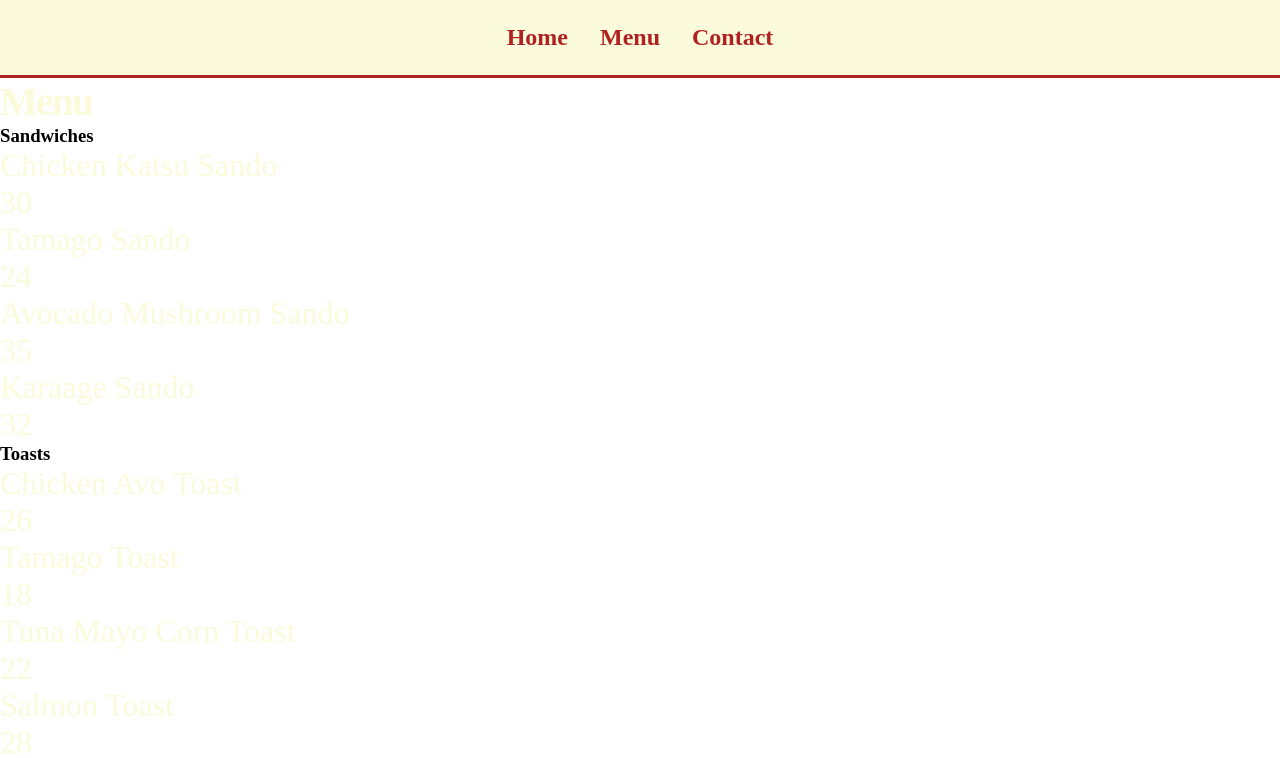
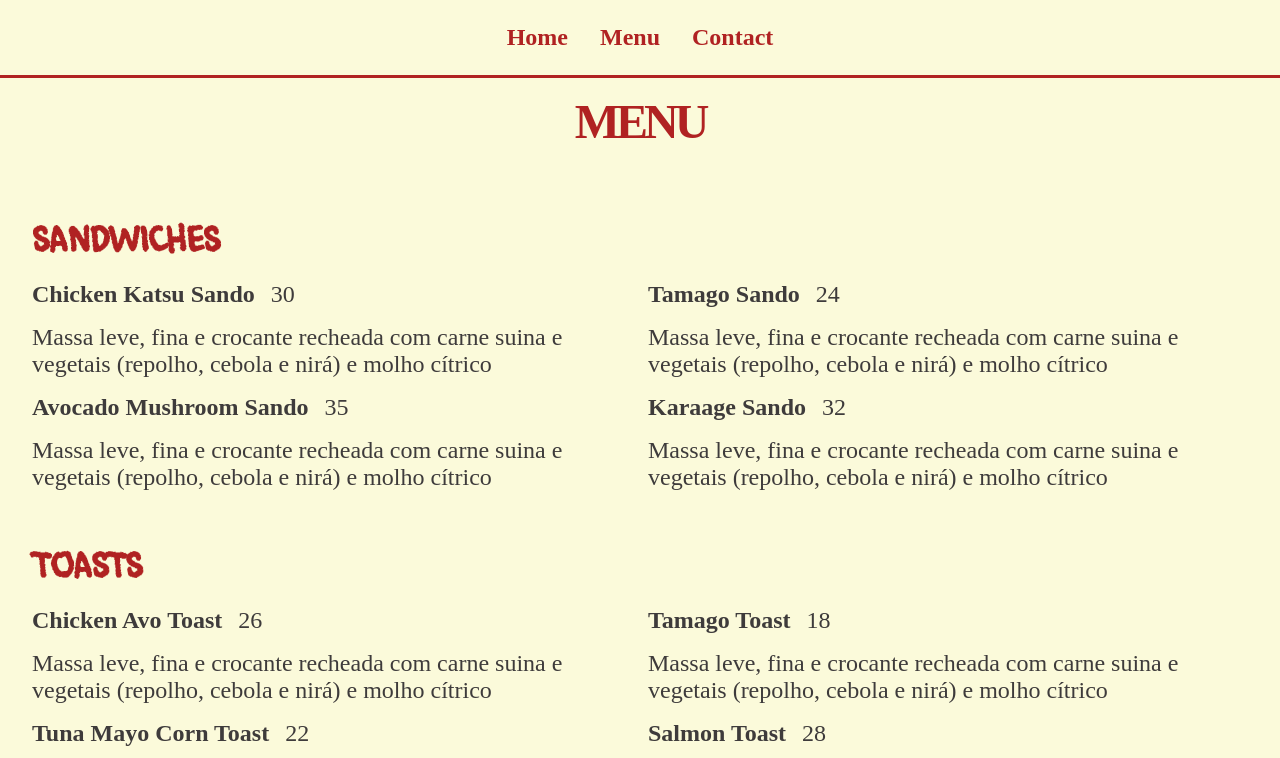
Before and after one commit to Guilheto/sandwichshop-homepage, a website built with webpack: page index.html in a window 1280 px wide. Both pictures are taken after a click on the button "Menu". Shown: the top 758 px of the page. Built offline with nearby package versions, Linux system fonts and the light colour scheme.

Commit message:
Menu page done, needs to add JS

```diff
--- a/src/home.js
+++ b/src/home.js
@@ -7,9 +7,9 @@ export function renderHome() {
     home.classList.add('home')
     home.innerHTML = `
     <div class="title">
-        <h2>It's about food</h2>
-        <h1>SANDOYA</h1>
-        <p>Savor the Flavor, Join the Club!</p>
+        <h2 class="home-h2">It's about food</h2>
+        <h1 class="home-h1">SANDOYA</h1>
+        <p class="home-p">Savor the Flavor, Join the Club!</p>
     </div>
     `;
     content.appendChild(home)
--- a/src/menu.js
+++ b/src/menu.js
@@ -7,7 +7,7 @@ export function renderMenu() {
     menu.classList.add('menu')
     menu.innerHTML = `
         <div class="page-title">
-            <h2>Menu</h2>
+            <h2>MENU</h2>
         </div>
 
         <div id="sandwich" class="section">
@@ -16,52 +16,82 @@ export function renderMenu() {
                 <h3>Sandwiches</h3>
             </div>
 
-            <div class="menu">
-
-                <div class="item">
-                    <p>Chicken Katsu Sando</p>
+            <div class="menu-items">
+                <div class="item" style="grid-area: box-1" id="box-1">
+                    <div class="name-price">
+                        <p class="name">Chicken Katsu Sando</p>
                         <p>30</p>
                     </div>
-                <div class="item">
-                    <p>Tamago Sando</p>
+                    <p class="description">Massa leve, fina e crocante recheada com carne suina e vegetais (repolho, cebola e nirá) e molho cítrico</p>
+                </div>
+
+                <div class="item" style="grid-area: box-2" id="box-2">
+                    <div class="name-price">
+                        <p class="name">Tamago Sando</p>
                         <p>24</p>
                     </div>
-                <div class="item">
-                    <p>Avocado Mushroom Sando</p>
+                        <p class="description">Massa leve, fina e crocante recheada com carne suina e vegetais (repolho, cebola e nirá) e molho cítrico</p>
+                    </div>
+                <div class="item" style="grid-area: box-3" id="box-3">
+                    <div class="name-price">
+                        <p class="name">Avocado Mushroom Sando</p>
                         <p>35</p>
                     </div>
-                <div class="item">
-                    <p>Karaage Sando</p>
+                        <p class="description">Massa leve, fina e crocante recheada com carne suina e vegetais (repolho, cebola e nirá) e molho cítrico</p>
+                    </div>
+                <div class="item" style="grid-area: box-4" id="box-4">
+                    <div class="name-price">
+                        <p class="name">Karaage Sando</p>
                         <p>32</p>
                     </div>
-
+                    <p class="description">Massa leve, fina e crocante recheada com carne suina e vegetais (repolho, cebola e nirá) e molho cítrico</p>
+                </div>
             </div>
         </div>
 
         <div id="toast" class="section">
+            <div class="subtitle">
                <h3>Toasts</h3>
             </div>
 
-        <div class="menu">
-            <div class="item">
-                <p>Chicken Avo Toast</p>
+
+            <div class="menu-items">
+                <div class="item" style="grid-area: box-1" id="box-1">
+                    <div class="name-price">
+                        <p class="name">Chicken Avo Toast</p>
                         <p>26</p>
                     </div>
-            <div class="item">
-                <p>Tamago Toast</p>
+                    <p class="description">Massa leve, fina e crocante recheada com carne suina e vegetais (repolho, cebola e nirá) e molho cítrico</p>
+                </div>
+
+                <div class="item" style="grid-area: box-2" id="box-2">
+                    <div class="name-price">
+                        <p class="name">Tamago Toast</p>
                         <p>18</p>
                     </div>
-            <div class="item">
-                <p>Tuna Mayo Corn Toast</p>
+                    <p class="description">Massa leve, fina e crocante recheada com carne suina e vegetais (repolho, cebola e nirá) e molho cítrico</p>
+                </div>
+
+                <div class="item" style="grid-area: box-3" id="box-3">
+                    <div class="name-price">
+                        <p class="name">Tuna Mayo Corn Toast</p>
                         <p>22</p>
                     </div>
-            <div class="item">
-                <p>Salmon Toast</p>
+                    <p class="description">Massa leve, fina e crocante recheada com carne suina e vegetais (repolho, cebola e nirá) e molho cítrico</p>
+                </div>
+
+                <div class="item" style="grid-area: box-4" id="box-4">
+                    <div class="name-price">
+                        <p class="name">Salmon Toast</p>
                         <p>28</p>
+                    </div>
+                    <p class="description">Massa leve, fina e crocante recheada com carne suina e vegetais (repolho, cebola e nirá) e molho cítrico</p>
+                </div>
             </div>
         </div>
 
-        <div id="toast" class="section">
+        <div id="beverages" class="section">
+            <div class="subtitle">
                 <h3>Beverages</h3>
             </div>
 
@@ -69,46 +99,68 @@ export function renderMenu() {
                 <h4>HOT</h4>
             </div>
 
-        <div class="menu">
+            <div class="menu-items">
 
-            <div class="item">
-                <p>Long Black</p>
+                <div class="item" style="grid-area: box-1" id="box-1">
+                    <div class="name-price">
+                        <p class="name">Long Black</p>
                         <p>6</p>
                     </div>
-            <div class="item">
-                <p>Latte</p>
+                </div>
+
+                <div class="item" style="grid-area: box-2" id="box-2">
+                    <div class="name-price">
+                        <p class="name">Latte</p>
                         <p>8</p>
                     </div>
-            <div class="item">
-                <p>Tea</p>
+                </div>
+
+                <div class="item" style="grid-area: box-3" id="box-3">
+                    <div class="name-price">
+                        <p class="name">Tea</p>
                         <p>7</p>
                     </div>
-            <div class="item">
-                <p>Milk Tea</p>
+                </div>
+
+                <div class="item" style="grid-area: box-4" id="box-4">
+                    <div class="name-price">
+                        <p class="name">Milk Tea</p>
                         <p>7</p>
                     </div>
+                </div>
+
             </div>
 
             <div class="hot-cold">
                 <h4>COLD</h4>
             </div>
 
-        <div class="menu">
-            <div class="item">
-                <p>Ice Long Black</p>
+            <div class="menu-items">
+
+                <div class="item" style="grid-area: box-1" id="box-1">
+                    <div class="name-price">
+                        <p class="name">Ice Long Black</p>
                         <p>6</p>
                     </div>
-            <div class="item">
-                <p>Ice Latte</p>
+                </div>
+                <div class="item" style="grid-area: box-2" id="box-2">
+                    <div class="name-price">
+                        <p class="name">Ice Latte</p>
                         <p>8</p>
                     </div>
-            <div class="item">
-                <p>Soda</p>
+                </div>
+                <div class="item" style="grid-area: box-3" id="box-3">
+                    <div class="name-price">
+                        <p class="name">Soda</p>
                         <p>6</p>
                     </div>
-            <div class="item">
-                <p>Water</p>
+                </div>
+                <div class="item style="grid-area: box-4" id="box-4">
+                    <div class="name-price">
+                        <p class="name">Water</p>
                         <p>5</p>
+                    </div>
+                </div>
             </div>
         </div>
     </div>
--- a/styles.css
+++ b/styles.css
@@ -13,6 +13,10 @@
   padding: 0;
   box-sizing: border-box;
   margin: 0;
+}
+
+body {
+  height: 100vh;
 }
 
 :root {
@@ -79,22 +83,97 @@ button {
   gap: 0.1rem;
 }
 
-h1 {
+.home-h1 {
   font-family: var(--font-primary);
   color: var(--color-primary);
   font-size: 120px;
 }
 
-h2 {
+.home-h2 {
   font-family: var(--font-secondary);
   color: var(--background-color);
   letter-spacing: -2px;
   font-size: 40px;
 }
 
-p {
+.home-p {
   font-family: var(--font-secondary);
   color: var(--background-color);
   font-size: 32px;
   font-weight: 200;
 }
+
+/* menu page*/
+
+.menu {
+  background-color: var(--background-color);
+  display: flex;
+  flex-direction: column;
+  justify-content: center;
+  padding-left: 2rem;
+  padding-right: 2rem;
+  gap: 3rem;
+  padding-bottom: 3rem;
+}
+
+.page-title {
+  display: flex;
+  color: var(--color-primary);
+  font-family: var(--font-secondary);
+  font-size: 2rem;
+  justify-content: center;
+  text-align: center;
+  padding: 1rem;
+  letter-spacing: -4px;
+}
+
+.subtitle {
+  font-family: var(--font-primary);
+  font-size: 1.8rem;
+  color: var(--color-primary);
+  font-weight: 400;
+  letter-spacing: -2px;
+  margin-bottom: 1rem;
+
+}
+
+.menu-items {
+  display: grid;
+  gap: 1rem;
+  grid-template-columns: 1fr 1fr;
+  grid-template-areas:
+  "box-1 box-2"
+  "box-3 box-4"
+}
+
+.item {
+  display: flex;
+  flex-direction: column;
+  font-family: var(--font-secondary);
+  color: var(--text-color);
+  gap: 1rem;
+}
+
+.name-price {
+  display: flex;
+  flex-direction: row;
+  gap: 1rem;
+}
+
+.item p {
+  font-size: 1.5rem;
+}
+
+.name {
+  font-weight: 700;
+}
+
+.hot-cold {
+  font-size: 1.6rem;
+  font-weight: 400;
+  color: var(--text-color);
+  font-family: var(--font-secondary);
+  margin-top: 2rem;
+  margin-bottom: 1rem;
+  font-style: italic;
+}
```
Also changed, not shown: dist/main.js, index.html (line endings or trailing spaces). Lines whose indentation alone changed are shown as unchanged.
